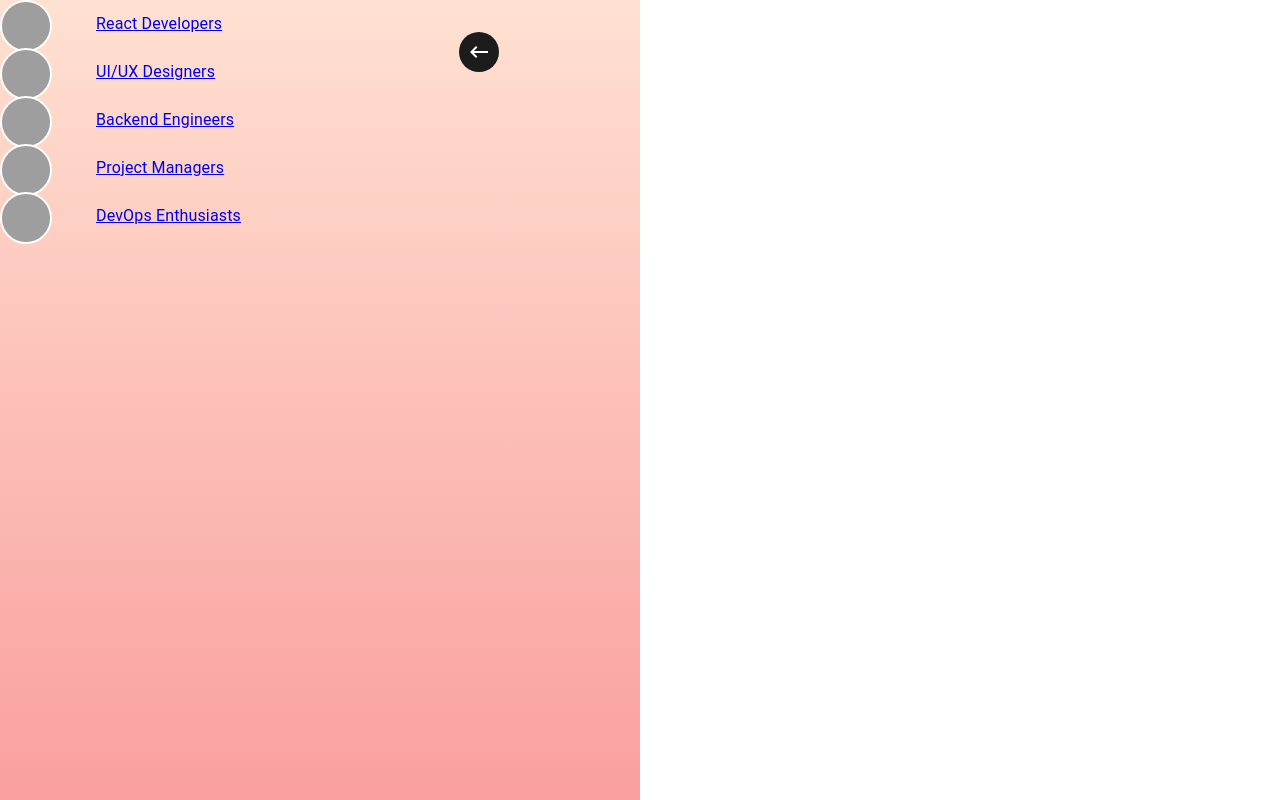
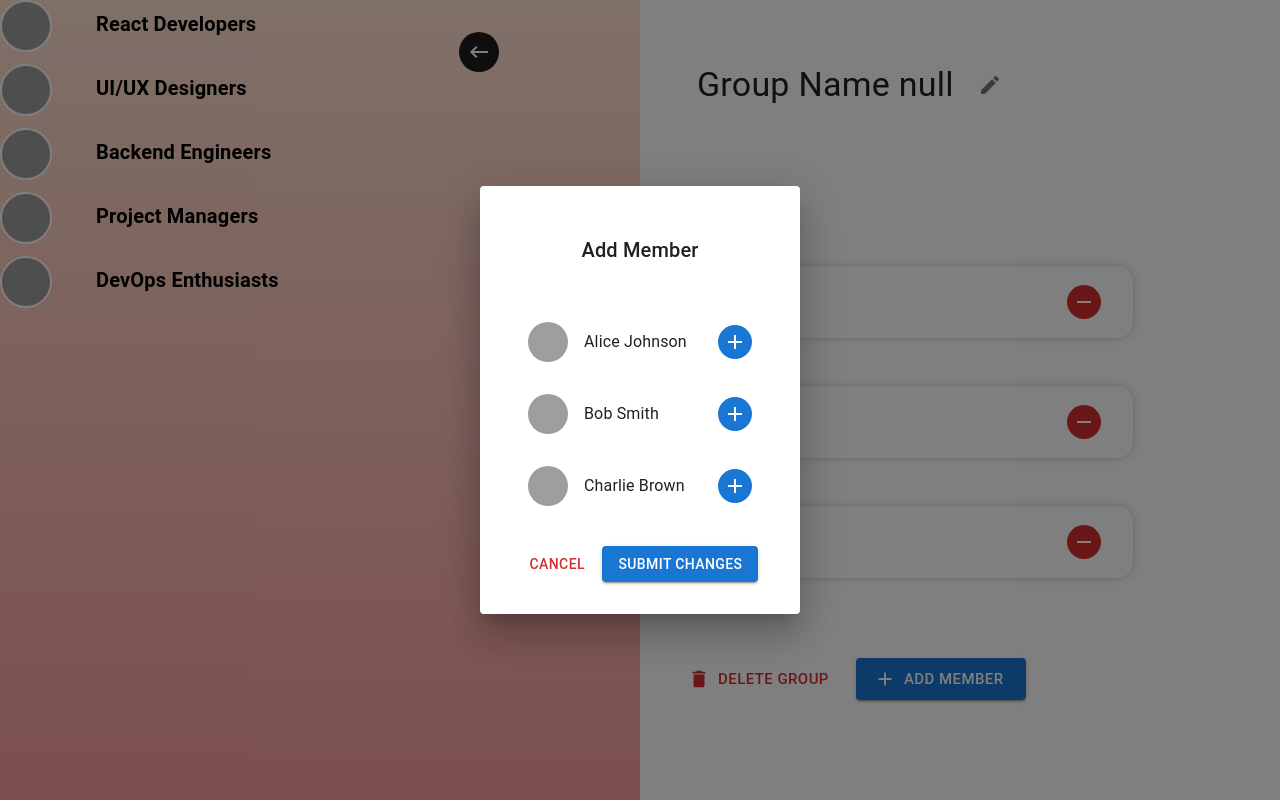
Before and after one commit to yashr775/MyChatApp, a React (Vite) app in the folder Client/: page /groups in a window 1280 px wide. Built offline with nearby package versions, Linux system fonts and the light colour scheme; grey boxes are pictures that could not be loaded.

Commit message:
Group component completed

```diff
--- /dev/null
+++ b/Client/src/components/dialogs/AddMemberDialog.tsx
@@ -0,0 +1,99 @@
+/* eslint-disable @typescript-eslint/no-unused-vars */
+import {
+  Dialog,
+  Stack,
+  DialogTitle,
+  Skeleton,
+  Typography,
+  Button,
+} from "@mui/material";
+import React, { useState } from "react";
+import UserItem from "../shared/UserItem";
+
+const sampleData = {
+  friends: [
+    {
+      _id: "1",
+      name: "Alice Johnson",
+      avatar: "alice@example.com",
+    },
+    {
+      _id: "2",
+      name: "Bob Smith",
+      avatar: "bob@example.com",
+    },
+    {
+      _id: "3",
+      name: "Charlie Brown",
+      avatar: "charlie@example.com",
+    },
+  ],
+};
+
+const AddMemberDialog = ({ chatId }: { chatId: string }) => {
+  const [members, setMembers] = useState(sampleData);
+  const [selectedMembers, setSelectedMembers] = useState<string[]>([]);
+  const [isAddMember, setIsAddMember] = useState(true);
+  const isLoading = false;
+  const [isLoadingAddMembers, setIsLoadingAddMembers] = useState(false);
+
+  //   const addFriendHandler = (id: string) => {
+  //     console.log(id);
+  //   };
+
+  const addMemberSubmitHandler = () => {
+    closeHandler();
+  };
+
+  const selectMemberHandler = (_id: string) => {
+    setSelectedMembers((prev) =>
+      prev.includes(_id) ? prev.filter((i) => i != _id) : [...prev, _id]
+    );
+  };
+
+  const closeHandler = () => {
+    setSelectedMembers([]);
+    setMembers(sampleData);
+    setIsAddMember(false);
+  };
+
+  console.log(chatId);
+  return (
+    <Dialog open={isAddMember} onClose={closeHandler}>
+      <Stack p={"2rem"} width={"20rem"} spacing={"2rem"}>
+        <DialogTitle textAlign={"center"}>Add Member</DialogTitle>
+
+        <Stack spacing={"1rem"}>
+          {isLoading ? (
+            <Skeleton />
+          ) : sampleData?.friends?.length > 0 ? (
+            sampleData?.friends?.map((i) => (
+              <UserItem key={i._id} user={i} handler={selectMemberHandler} />
+            ))
+          ) : (
+            <Typography textAlign={"center"}>No Friends</Typography>
+          )}
+        </Stack>
+
+        <Stack
+          direction={"row"}
+          alignItems={"center"}
+          justifyContent={"space-evenly"}
+        >
+          <Button color="error" onClick={closeHandler}>
+            Cancel
+          </Button>
+          <Button
+            onClick={addMemberSubmitHandler}
+            variant="contained"
+            disabled={isLoadingAddMembers}
+          >
+            Submit Changes
+          </Button>
+        </Stack>
+      </Stack>
+    </Dialog>
+  );
+};
+
+export default AddMemberDialog;
--- /dev/null
+++ b/Client/src/components/dialogs/ConfirmDeleteDialog.tsx
@@ -0,0 +1,40 @@
+import {
+  Dialog,
+  DialogTitle,
+  DialogContent,
+  DialogContentText,
+  DialogActions,
+  Button,
+} from "@mui/material";
+import React from "react";
+
+interface ConfirmDeleteDialoguePropTypes {
+  open: boolean;
+  handleClose: () => void;
+  deleteHandler: () => void;
+}
+
+const ConfirmDeleteDialog = ({
+  open,
+  handleClose,
+  deleteHandler,
+}: ConfirmDeleteDialoguePropTypes) => {
+  return (
+    <Dialog open={open} onClose={handleClose}>
+      <DialogTitle>Confirm Delete</DialogTitle>
+      <DialogContent>
+        <DialogContentText>
+          Are you sure you want to delete this group?
+        </DialogContentText>
+      </DialogContent>
+      <DialogActions>
+        <Button onClick={handleClose}>No</Button>
+        <Button onClick={deleteHandler} color="error">
+          Yes
+        </Button>
+      </DialogActions>
+    </Dialog>
+  );
+};
+
+export default ConfirmDeleteDialog;
--- a/Client/src/components/shared/UserItem.tsx
+++ b/Client/src/components/shared/UserItem.tsx
@@ -1,4 +1,11 @@
-import { ListItem, Stack, Avatar, Typography, IconButton } from "@mui/material";
+import {
+  ListItem,
+  Stack,
+  Avatar,
+  Typography,
+  IconButton,
+  StackProps,
+} from "@mui/material";
 import { Add as AddIcon, Remove as RemoveIcon } from "@mui/icons-material";
 import React, { memo } from "react";
 
@@ -11,6 +18,7 @@ export interface UserItemPropTypes {
   handler: (_id: string) => void;
   handlerIsLoading?: boolean;
   isAdded?: boolean;
+  styling?: StackProps;
 }
 
 const UserItem = ({
@@ -18,6 +26,7 @@ const UserItem = ({
   handler,
   handlerIsLoading,
   isAdded = false,
+  styling,
 }: UserItemPropTypes) => {
   const { name, _id, avatar } = user;
 
@@ -28,6 +37,7 @@ const UserItem = ({
         alignItems={"center"}
         spacing={"1rem"}
         width={"100%"}
+        {...styling}
       >
         <Avatar src={avatar} />
 
--- a/Client/src/components/specific/ChatList.tsx
+++ b/Client/src/components/specific/ChatList.tsx
@@ -35,7 +35,7 @@ const ChatList = ({
   handleDeleteChatOpen,
 }: ChatListProps) => {
   return (
-    <Stack width={w} direction={"column"}>
+    <Stack width={w} direction={"column"} overflow={"auto"} height={"100%"}>
       {chats?.map((data) => {
         return (
           <ChatItem
--- a/Client/src/pages/Group.tsx
+++ b/Client/src/pages/Group.tsx
@@ -1,21 +1,56 @@
 /* eslint-disable @typescript-eslint/no-unused-vars */
 import {
+  Backdrop,
   Box,
+  Button,
+  CircularProgress,
   Drawer,
   Grid,
   IconButton,
   Stack,
+  TextField,
   Tooltip,
   Typography,
 } from "@mui/material";
 import {
   KeyboardBackspace as KeyboardBackspaceIcon,
   Menu as MenuIcon,
+  Edit as EditIcon,
+  Done as DoneIcon,
+  Delete as DeleteIcon,
+  Add as AddIcon,
 } from "@mui/icons-material";
 import { bgGradient, matBlack } from "../constants/color";
-import { memo, useState } from "react";
-import { Link, useNavigate } from "react-router-dom";
+import { lazy, memo, Suspense, useEffect, useState } from "react";
+import { Link, useNavigate, useSearchParams } from "react-router-dom";
 import AvatarCard from "../components/shared/AvatarCard";
+import UserItem from "../components/shared/UserItem";
+
+const sampleData = [
+  {
+    _id: "1",
+    name: "Alice Johnson",
+    avatar: "alice@example.com",
+  },
+  {
+    _id: "2",
+    name: "Bob Smith",
+    avatar: "bob@example.com",
+  },
+  {
+    _id: "3",
+    name: "Charlie Brown",
+    avatar: "charlie@example.com",
+  },
+];
+
+const ConfirmDeleteDialog = lazy(
+  () => import("../components/dialogs/ConfirmDeleteDialog")
+);
+
+const AddMemberDialog = lazy(
+  () => import("../components/dialogs/AddMemberDialog")
+);
 
 const sampleGroups: Group[] = [
   {
@@ -46,7 +81,13 @@ const sampleGroups: Group[] = [
 
 const Group = () => {
   const navigate = useNavigate();
+  const chatId = useSearchParams()[0].get("group");
   const [isMobileMenuOpen, setIsMobileMenuOpen] = useState(false);
+  const [isEdit, setIsEdit] = useState(false);
+  const [groupName, setGroupName] = useState("");
+  const [groupNameUpdatedValue, setGroupNameUpdatedValue] = useState("");
+  const [confirmDeleteDialog, setConfirmDeleteDialog] = useState(false);
+  const isAddMember = true;
 
   const handleMobile = () => {
     setIsMobileMenuOpen((prev) => !prev);
@@ -54,8 +95,46 @@ const Group = () => {
 
   const handleMobileClose = () => setIsMobileMenuOpen(false);
 
+  const updateGroupName = () => {
+    setIsEdit(false);
+    console.log("Group name updated");
+  };
+
   const navigateBack = () => {
     navigate("/");
+  };
+
+  useEffect(() => {
+    setGroupName(`Group Name ${chatId}`);
+    setGroupNameUpdatedValue(`Group Name ${chatId}`);
+
+    return () => {
+      setGroupName("");
+      setGroupNameUpdatedValue("");
+      setIsEdit(false);
+    };
+  }, [chatId]);
+
+  const openConfirmDeleteHandler = () => {
+    setConfirmDeleteDialog(true);
+    console.log("Member deleted");
+  };
+
+  const closeConfirmDeleteHandler = () => {
+    setConfirmDeleteDialog(false);
+  };
+
+  const openAddMemberHandler = () => {
+    console.log("Member added successfully");
+  };
+
+  const deleteHandler = () => {
+    console.log("Delete handler");
+    closeConfirmDeleteHandler();
+  };
+
+  const removeMemberHandler = (id: string) => {
+    console.log("member removed " + id);
   };
 
   const IconBtns = (
@@ -95,6 +174,68 @@ const Group = () => {
       </Tooltip>
     </>
   );
+
+  const GroupName = (
+    <Stack
+      direction={"row"}
+      alignItems={"center"}
+      justifyContent={"center"}
+      spacing={"1rem"}
+      padding={"3rem"}
+    >
+      {isEdit ? (
+        <>
+          <TextField
+            value={groupNameUpdatedValue}
+            onChange={(e) => setGroupNameUpdatedValue(e.target.value)}
+          />
+          <IconButton onClick={updateGroupName}>
+            <DoneIcon />
+          </IconButton>
+        </>
+      ) : (
+        <>
+          <Typography variant="h4">{groupName}</Typography>
+          <IconButton onClick={() => setIsEdit(true)}>
+            <EditIcon />
+          </IconButton>
+        </>
+      )}
+    </Stack>
+  );
+
+  const ButtonGroup = (
+    <Stack
+      direction={{
+        xs: "column-reverse",
+        sm: "row",
+      }}
+      spacing={"1rem"}
+      p={{
+        xs: "0",
+        sm: "1rem",
+        md: "1rem 4rem",
+      }}
+    >
+      <Button
+        size="large"
+        color="error"
+        startIcon={<DeleteIcon />}
+        onClick={openConfirmDeleteHandler}
+      >
+        Delete Group
+      </Button>
+      <Button
+        size="large"
+        variant="contained"
+        startIcon={<AddIcon />}
+        onClick={openAddMemberHandler}
+      >
+        Add Member
+      </Button>
+    </Stack>
+  );
+
   return (
     <Grid container height={"100vh"}>
       <Grid
@@ -103,7 +244,7 @@ const Group = () => {
         sx={{ display: { xs: "none", sm: "block" } }}
         bgcolor={"bisque"}
       >
-        <GroupsList w={"50vw"} myGroups={sampleGroups} chatId={"2"} />
+        <GroupsList w={"50vw"} myGroups={sampleGroups} chatId={chatId || "2"} />
       </Grid>
       <Grid
         item
@@ -118,7 +259,64 @@ const Group = () => {
         }}
       >
         {IconBtns}
+        {groupName && (
+          <>
+            {GroupName}
+            <Typography
+              margin={"2rem"}
+              alignSelf={"flex-start"}
+              variant="body1"
+            >
+              Members
+            </Typography>
+            <Stack
+              maxWidth={"45rem"}
+              width={"100%"}
+              boxSizing={"border-box"}
+              padding={{
+                sm: "1rem",
+                xs: "0",
+                md: "1rem 4rem",
+              }}
+              spacing={"2rem"}
+              height={"50vh"}
+              overflow={"auto"}
+            >
+              {sampleData.map((i) => (
+                <UserItem
+                  user={i}
+                  key={i._id}
+                  isAdded
+                  styling={{
+                    boxShadow: "0 0 0.5rem  rgba(0,0,0,0.2)",
+                    padding: "1rem 2rem",
+                    borderRadius: "1rem",
+                  }}
+                  handler={removeMemberHandler}
+                />
+              ))}
+            </Stack>
+            {ButtonGroup}
+          </>
+        )}
       </Grid>
+
+      {isAddMember && (
+        <Suspense fallback={<Backdrop open />}>
+          <AddMemberDialog chatId={chatId || "2"} />
+        </Suspense>
+      )}
+
+      {confirmDeleteDialog && (
+        <Suspense fallback={<Backdrop open />}>
+          <ConfirmDeleteDialog
+            open={confirmDeleteDialog}
+            handleClose={closeConfirmDeleteHandler}
+            deleteHandler={deleteHandler}
+          />
+        </Suspense>
+      )}
+
       <Drawer
         sx={{
           display: {
@@ -128,7 +326,9 @@ const Group = () => {
         }}
         open={isMobileMenuOpen}
         onClose={handleMobileClose}
-      ></Drawer>
+      >
+        <GroupsList w={"50vw"} chatId={chatId || "fgdgfdf"} />
+      </Drawer>
     </Grid>
   );
 };
@@ -162,6 +362,7 @@ const GroupsList = ({
       height: "100vh",
       overflow: "auto",
     }}
+    spacing={2}
   >
     {myGroups.length > 0 ? (
       myGroups.map((group) => (
@@ -187,10 +388,15 @@ const GroupListItem = memo(({ group, chatId }: GroupListItemProps) => {
       onClick={(e) => {
         if (chatId === _id) e.preventDefault();
       }}
+      style={{ textDecoration: "none" }}
     >
       <Stack direction={"row"} spacing={"1rem"} alignItems={"center"}>
         <AvatarCard avatar={avatarUrl} />
-        <Typography>{name}</Typography>
+        <Typography
+          sx={{ color: "black", fontSize: "1.25rem", fontWeight: "600" }}
+        >
+          {name}
+        </Typography>
       </Stack>
     </Link>
   );
```
